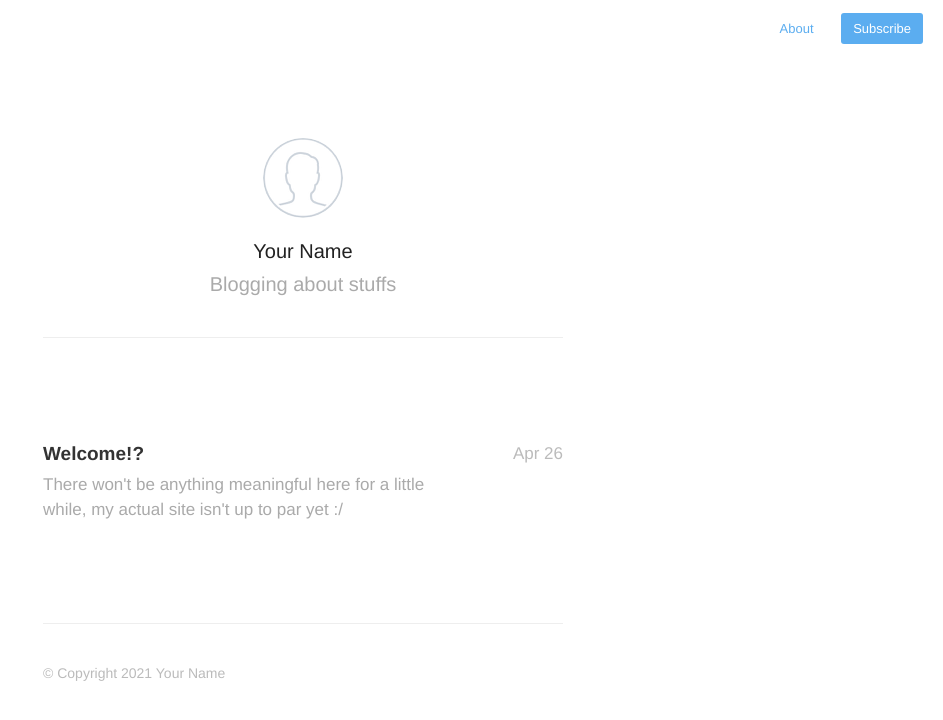
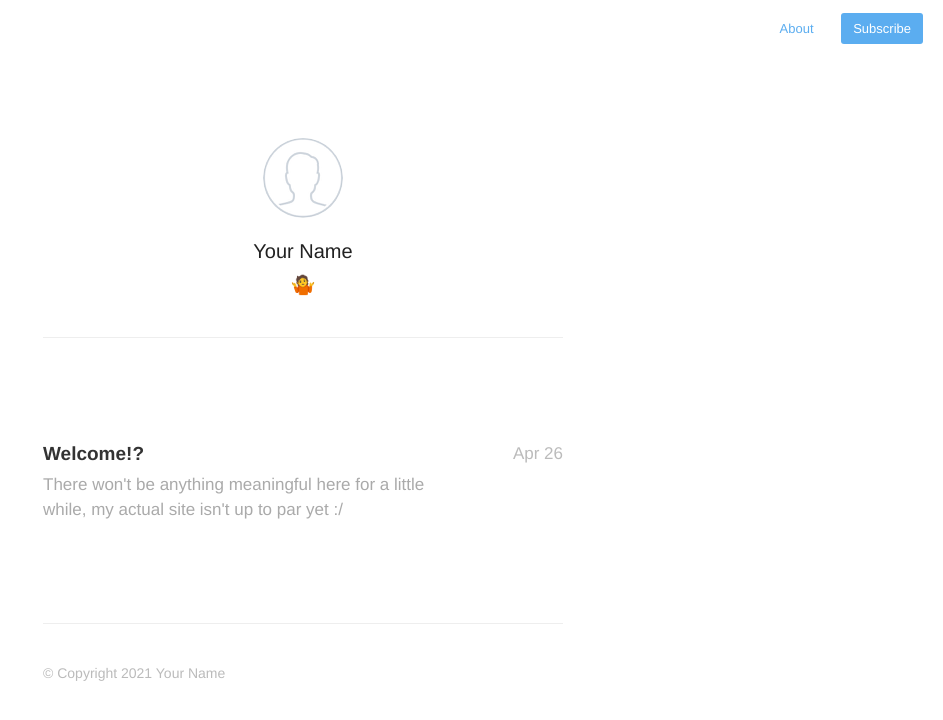
Before and after one commit to claytongearhart/claytongearhart.github.io, a Jekyll site: the page built from index.html, in a window 1280 px wide. Shown: the top 720 px of the page, without its empty margins (337-1280 px from the left). Built offline with Jekyll 4.4.1, drawn with Linux system fonts in a browser that asks for light colours; nearby versions of some CDN libraries; the list of posts is cut into pages by our own code; some of the changed lines change nothing that is shown.

Commit message:
Update _config.yml

```diff
--- a/_config.yml
+++ b/_config.yml
@@ -1,6 +1,6 @@
-name: Your New Jekyll Site
-description: Blogging about stuffs
-meta_description: "Your New Jekyll Site, Blogging about stuffs"
+name: Clayton Gearhart
+description: 🤷
+meta_description: ""
 
 aboutPage: true
 
```
